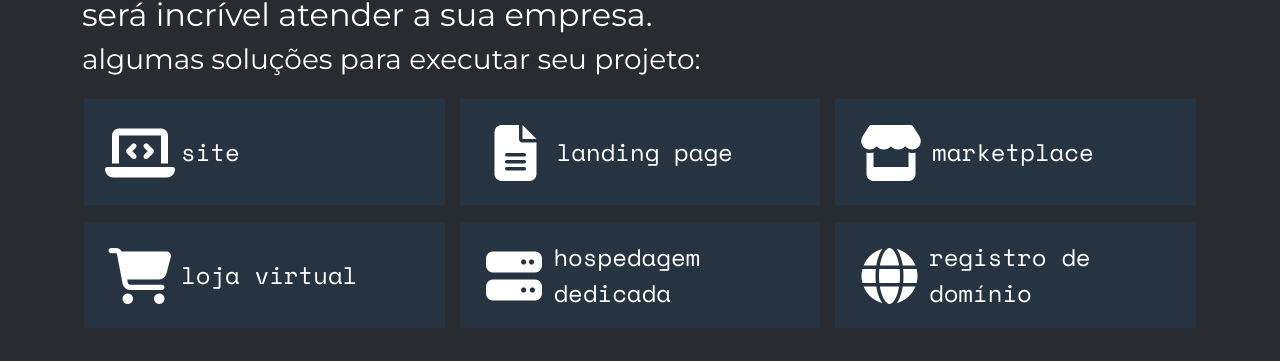
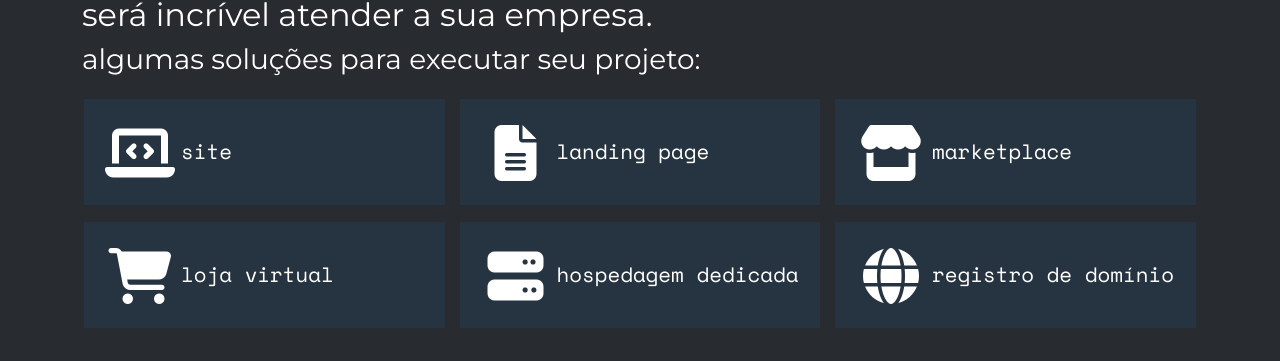
Before and after one commit to tiagobernard/site-tb-vue, a Vue app: page / in a window 1280 px wide. Shown: the part 936-1297 px from the top of the page. Built offline with nearby package versions, Linux system fonts and the light colour scheme; no server answers.

Commit message:
Ajuste do tamanho da font

```diff
--- a/src/components/ServicosTb.vue
+++ b/src/components/ServicosTb.vue
@@ -6,7 +6,7 @@
             <ul>
                 <li class="d-flex align-items-center" v-for="(loopServ, index) of loopServs" v-bind:key="index">
                     <span class="servIcon iconId" v-html="loopServ.icone"></span>
-                    <span class="servDesc">{{ loopServ.descricao }}</span>
+                    <h5 class="servDesc">{{ loopServ.descricao }}</h5>
                 </li>
             </ul>
         </div>
@@ -116,8 +116,9 @@ export default {
 }
 
 .servDesc {
-    font-size: 1.5rem;
+    font-size: 1.3rem;
     font-family: "Space Mono", Helvetica, Arial, Verdana, sans-serif;
+    margin-bottom: 0;
 }
 
 @media only screen and (max-width:731px) {
```
